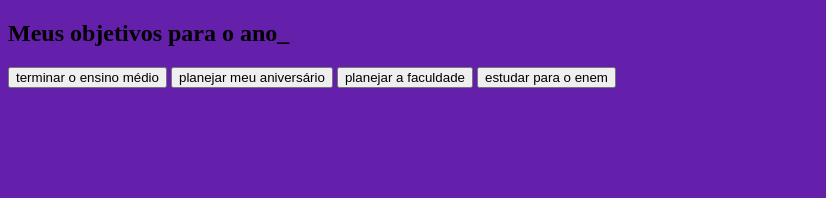
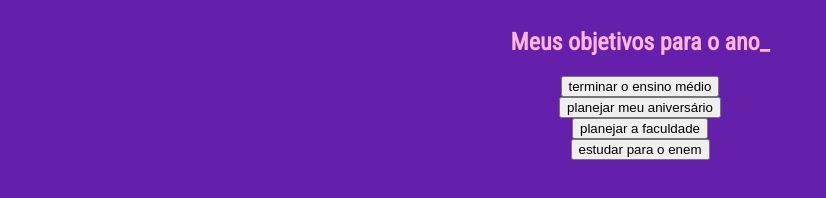
Before and after one commit to jhenyjheny/2024---3b---meus---projetos---de---vida, a plain HTML site: page index.html in a window 1280 px wide. Shown: the whole page, without its empty margins (0-826 px from the left). Drawn offline with Linux system fonts and the light colour scheme.

Commit message:
aula 03 - 27/02

```diff
--- a/style.css
+++ b/style.css
@@ -10,4 +10,16 @@
 }
 body{
     background-color: var(--roxo);
+    color:var(--rosa-chiclete);
+    font-family: var(--font-texto);
 }
+.conteudo-principal{
+    display:flex;
+    flex-direction: column;
+    justify-content: center;
+    align-items: center;
+    max-width: 1200px;
+    width: 100%;
+    margin: 0 auto;
+
+}
```
